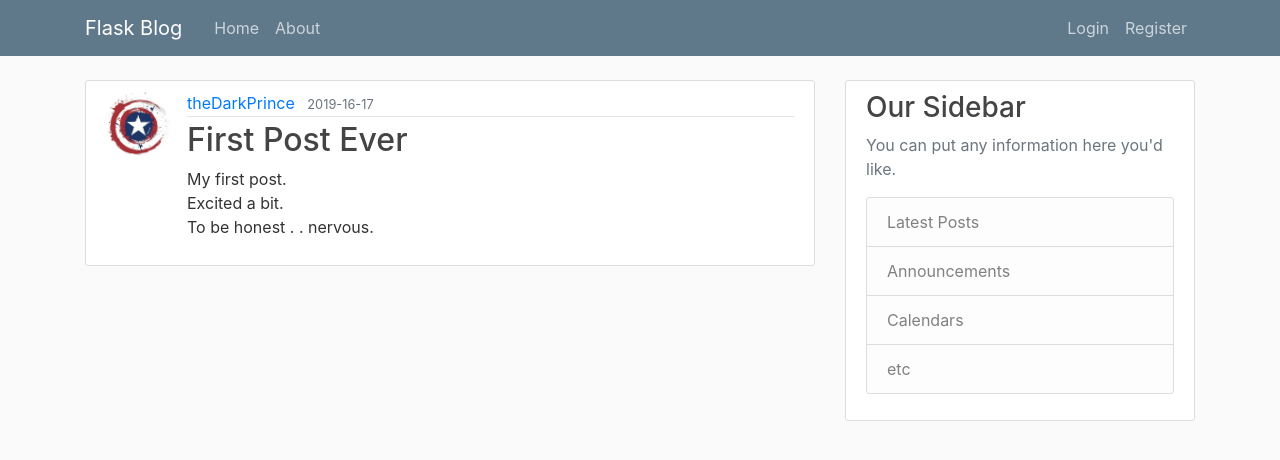
After one commit to nachiket8188/flask-practice, a Flask app: page /post/1 in a window 1280 px wide. The commit adds this page. Shown: the top 460 px of the page. Run offline with Flask 2, Linux system fonts and the light colour scheme; data comes from the database, SQL or seed files in the repository; both versions use the stored data as it was after the commit; some libraries are stand-ins or nearby versions.

Commit message:
On branch master  Changes to be committed: 	modified:   flaskblog/forms.py 	modified:   flaskblog/routes.py 	modified:   flaskblog/site.db 	new file:   flaskblog/templates/create_post.html 	modified:   flaskblog/templates/home.html 	modified:   flaskblog/templates/layout.html 	new file:   flaskblog/templates/post.html  modified:   run.py

```diff
--- a/flaskblog/routes.py
+++ b/flaskblog/routes.py
@@ -1,33 +1,18 @@
 import os
 import secrets
 from PIL import Image
-from flask import render_template, url_for, flash, redirect, request
+from flask import render_template, url_for, flash, redirect, request, abort
 from flaskblog import app, db, bcrypt
-from flaskblog.forms import RegistrationForm, LoginForm, UpdateAccountForm
+from flaskblog.forms import RegistrationForm, LoginForm, UpdateAccountForm, PostForm
 from flaskblog.models import User, Post
 from flask_login import login_user, current_user, logout_user, login_required
 from PIL import Image
 
 
-posts = [
-    {
-        'author': 'Corey Schafer',
-        'title': 'Blog Post 1',
-        'content': 'First post content',
-        'date_posted': 'April 20, 2018'
-    },
-    {
-        'author': 'Jane Doe',
-        'title': 'Blog Post 2',
-        'content': 'Second post content',
-        'date_posted': 'April 21, 2018'
-    }
-]
-
-
 @app.route("/")
 @app.route("/home")
 def home():
+    posts = Post.query.all()
     return render_template('home.html', posts=posts)
 
 
@@ -104,3 +89,54 @@
     image_file = url_for('static', filename='profile_pics/' + current_user.image_file)
     return render_template('account.html', title='Account',
                            image_file=image_file, form=form)
+
+
+@app.route("/post/new", methods=['POST', 'GET'])
+@login_required
+def new_post():
+    form = PostForm()
+    if form.validate_on_submit():
+        post = Post(title=form.title.data, content=form.content.data, author=current_user)
+        db.session.add(post)
+        db.session.commit()
+        flash(f"Your post has been created!", category='success')
+        return redirect(url_for('home'))
+    return render_template("create_post.html", title="New post", form=form)
+
+
+@app.route("/post/<int:post_id>")
+def post(post_id):
+    post = Post.query.get_or_404(post_id)
+    return render_template('post.html', title=post.title, post=post, legend='New post')
+
+
+@app.route("/post/<int:post_id>/update", methods=['POST', 'GET'])
+@login_required
+def update_post(post_id):
+    post = Post.query.get_or_404(post_id)
+    if post.author != current_user:
+        abort(403)
+    form = PostForm()
+    if form.validate_on_submit():
+        post.title = form.title.data
+        post.content = form.content.data
+        db.session.commit()
+        flash(f"Your post has been updated!", category='success')
+        return redirect(url_for('post', post_id=post.id))
+    elif request.method == 'GET':
+        form.title.data = post.title
+        form.content.data = post.content
+
+    return render_template("create_post.html", title="Update post", form=form, legend='Update post')
+
+
+@app.route("/post/<int:post_id>/delete", methods=['POST'])
+@login_required
+def delete_post(post_id):
+    post = Post.query.get_or_404(post_id)
+    if post.author != current_user:
+        abort(403)
+    db.session.delete(post)
+    db.session.commit()
+    flash(f"Your post has been deleted!", category='success')
+    return redirect(url_for('home'))
--- a/flaskblog/templates/layout.html
+++ b/flaskblog/templates/layout.html
@@ -32,6 +32,7 @@
             <!-- Navbar Right Side -->
             <div class="navbar-nav">
                 {% if current_user.is_authenticated %}
+                    <a class="nav-item nav-link" href="{{ url_for('new_post') }}">New post</a>
                     <a class="nav-item nav-link" href="{{ url_for('account') }}">Account</a>
                     <a class="nav-item nav-link" href="{{ url_for('logout') }}">Logout</a>
                 {% else %}
--- /dev/null
+++ b/flaskblog/templates/post.html
@@ -0,0 +1,41 @@
+{% extends "layout.html" %}
+{% block content %}
+    <article class="media content-section">
+        <img class="rounded-circle article-img"
+             src="{{ url_for('static', filename= 'profile_pics/' + post.author.image_file) }}">
+      <div class="media-body">
+        <div class="article-metadata">
+          <a class="mr-2" href="#">{{ post.author.username }}</a>
+          <small class="text-muted">{{ post.date_posted.strftime("%Y-%M-%d") }}</small>
+            {% if post.author == current_user %}
+                <div>
+                    <a class="btn btn-secondary btn-sm mt-1 mb-1" href="{{ url_for('update_post', post_id=post.id) }}">Update</a>
+                    <btn type="button" class="btn btn-danger btn-sm m-1" data-toggle="modal"
+                         data-target="#deleteModal">Delete</btn>
+                </div>
+            {% endif %}
+        </div>
+        <h2 class="article-title">{{ post.title }}</h2>
+        <p class="article-content">{{ post.content }}</p>
+      </div>
+    </article>
+    <!-- Modal -->
+    <div class="modal fade" id="deleteModal" tabindex="-1" role="dialog" aria-labelledby="deleteModalLabel" aria-hidden="true">
+      <div class="modal-dialog" role="document">
+        <div class="modal-content">
+          <div class="modal-header">
+            <h5 class="modal-title" id="deleteModalLabel">Delete post ?</h5>
+            <button type="button" class="close" data-dismiss="modal" aria-label="Close">
+              <span aria-hidden="true">&times;</span>
+            </button>
+          </div>
+          <div class="modal-footer">
+            <button type="button" class="btn btn-secondary" data-dismiss="modal">Close</button>
+            <form action="{{ url_for('delete_post', post_id=post.id) }}" method="post">
+                <input type="submit" class="btn btn-danger" value="Delete">
+            </form>
+          </div>
+        </div>
+      </div>
+    </div>
+{% endblock content %}
--- a/run.py
+++ b/run.py
@@ -1,4 +1,4 @@
 from flaskblog import app
 
 if __name__ == '__main__':
-    app.run(debug=True)
+    app.run(debug=True, port=8001)
```
Also changed, not shown: flaskblog/forms.py (+7 -1 lines), flaskblog/templates/create_post.html (added, +40 -0 lines), flaskblog/templates/home.html (+5 -3 lines), flaskblog/site.db.
